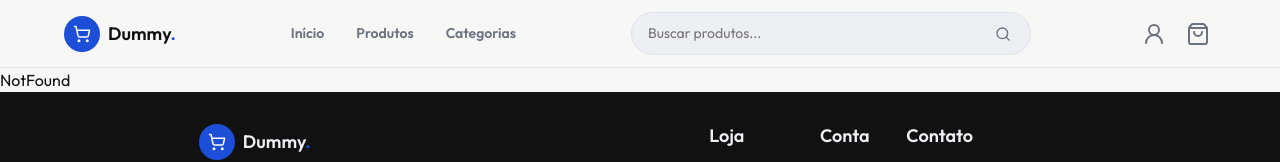
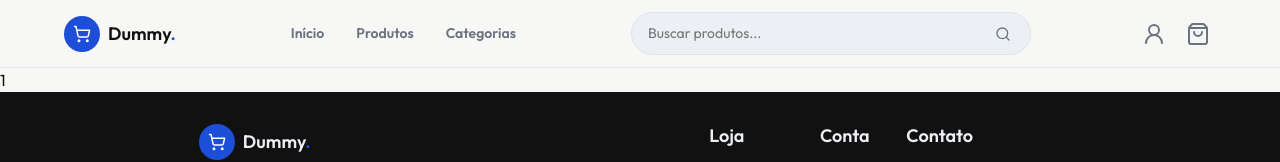
Before and after one commit to ruangmss/dummy, a React (Vite) app: page /produto/1 in a window 1280 px wide. Shown: the top 162 px of the page. Built offline with nearby package versions, Linux system fonts and the light colour scheme.

Commit message:
feat: Inclui rota para produtos específicos

```diff
--- a/src/App.jsx
+++ b/src/App.jsx
@@ -5,6 +5,7 @@ import Header from './components/Header/Header';
 import Footer from './components/Footer/Footer';
 import Home from './pages/Home/Home';
 import Products from './pages/Products/Products';
+import Product from './pages/Home/Product/Product';
 import Categories from './pages/Categories/Categories';
 import Search from './pages/Search/Search';
 import NotFound from './pages/NotFound/NotFound';
@@ -20,6 +21,7 @@ const App = () => {
         <Routes>
           <Route path="/" element={<Home />} />
           <Route path="/produtos" element={<Products />} />
+          <Route path="/produto/:id" element={<Product />} />
           <Route path="/categorias" element={<Categories />} />
           <Route path="/pesquisa" element={<Search />} />
           <Route path="/usuario" element={<User />} />
--- /dev/null
+++ b/src/pages/Home/Product/Product.jsx
@@ -0,0 +1,10 @@
+import React from 'react';
+import { useParams } from 'react-router-dom';
+
+const Product = () => {
+  const { id } = useParams();
+
+  return <div>{id}</div>;
+};
+
+export default Product;
```
